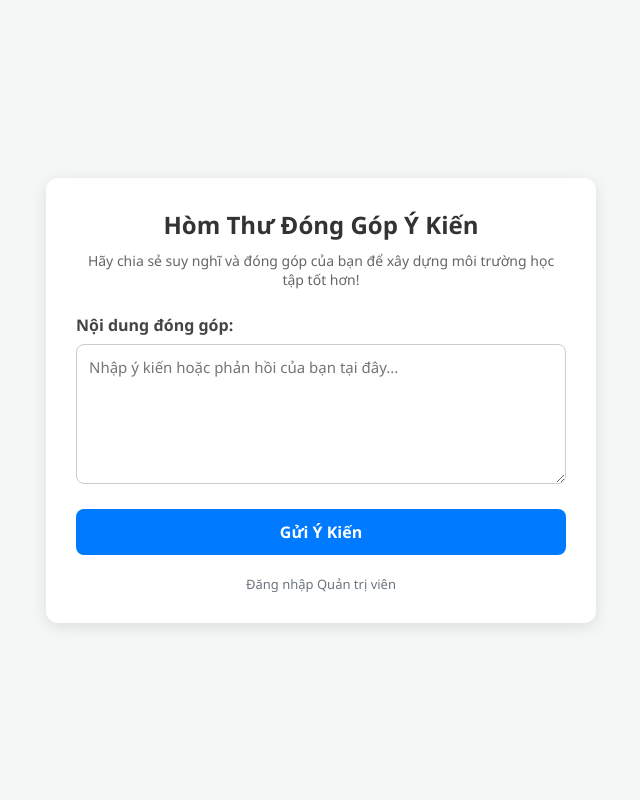
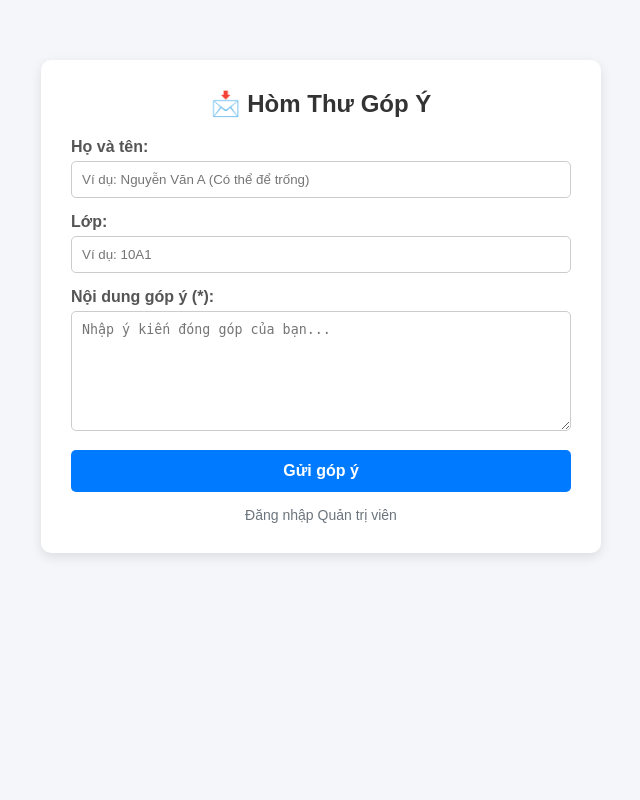
Before and after one commit to xiangkaiwen110608-blip/WedHocSinh, a Flask app: page / in a window 1280 px wide. Shown: the whole page, without its empty margins (319-959 px from the left). Run offline with Flask 3, Linux system fonts and the light colour scheme.

Commit message:
Revise feedback form and enhance styling
Updated the feedback form layout and added new fields for name and class. Improved styling and success message handling.

```diff
--- a/templates/index.html
+++ b/templates/index.html
@@ -3,140 +3,53 @@
 <head>
     <meta charset="UTF-8">
     <meta name="viewport" content="width=device-width, initial-scale=1.0">
-    <title>Đóng Góp Ý Kiến Học Sinh</title>
+    <title>Hòm Thư Góp Ý Học Sinh</title>
     <style>
-        * {
-            box-sizing: border-box;
-            margin: 0;
-            padding: 0;
-            font-family: 'Segoe UI', Tahoma, Geneva, Verdana, sans-serif;
-        }
-
-        body {
-            background-color: #f4f7f6;
-            display: flex;
-            justify-content: center;
-            align-items: center;
-            min-height: 100vh;
-            padding: 20px;
-        }
-
-        .container {
-            background: #ffffff;
-            padding: 30px;
-            border-radius: 12px;
-            box-shadow: 0 4px 15px rgba(0, 0, 0, 0.1);
-            width: 100%;
-            max-width: 550px;
-        }
-
-        h2 {
-            color: #333;
-            text-align: center;
-            margin-bottom: 10px;
-        }
-
-        p.subtitle {
-            color: #666;
-            text-align: center;
-            font-size: 14px;
-            margin-bottom: 25px;
-        }
-
-        .alert-success {
-            background-color: #d4edda;
-            color: #155724;
-            border: 1px solid #c3e6cb;
-            padding: 12px;
-            border-radius: 6px;
-            margin-bottom: 20px;
-            text-align: center;
-            font-size: 14px;
-        }
-
-        .form-group {
-            margin-bottom: 20px;
-        }
-
-        label {
-            display: block;
-            margin-bottom: 8px;
-            font-weight: 600;
-            color: #444;
-        }
-
-        textarea {
-            width: 100%;
-            height: 140px;
-            padding: 12px;
-            border: 1px solid #ccc;
-            border-radius: 8px;
-            resize: vertical;
-            font-size: 15px;
-            outline: none;
-            transition: border-color 0.2s;
-        }
-
-        textarea:focus {
-            border-color: #007bff;
-        }
-
-        button {
-            width: 100%;
-            padding: 12px;
-            background-color: #007bff;
-            color: white;
-            border: none;
-            border-radius: 8px;
-            font-size: 16px;
-            font-weight: bold;
-            cursor: pointer;
-            transition: background-color 0.2s;
-        }
-
-        button:hover {
-            background-color: #0056b3;
-        }
-
-        .admin-link {
-            display: block;
-            text-align: center;
-            margin-top: 20px;
-            color: #6c757d;
-            text-decoration: none;
-            font-size: 13px;
-        }
-
-        .admin-link:hover {
-            text-decoration: underline;
-        }
+        body { font-family: Arial, sans-serif; background: #f4f6f9; margin: 0; padding: 20px; }
+        .container { max-width: 500px; margin: 40px auto; background: white; padding: 30px; border-radius: 10px; box-shadow: 0 4px 12px rgba(0,0,0,0.1); }
+        h2 { text-align: center; color: #333; margin-top: 0; }
+        .form-group { margin-bottom: 15px; }
+        label { display: block; margin-bottom: 5px; font-weight: bold; color: #555; }
+        input[type="text"], textarea { width: 100%; padding: 10px; border: 1px solid #ccc; border-radius: 5px; box-sizing: border-box; }
+        textarea { height: 120px; resize: vertical; }
+        button { width: 100%; padding: 12px; background: #007bff; color: white; border: none; border-radius: 5px; font-size: 16px; font-weight: bold; cursor: pointer; }
+        button:hover { background: #0056b3; }
+        .alert-success { background: #d4edda; color: #155724; padding: 10px; border-radius: 5px; margin-bottom: 15px; }
+        .alert-danger { background: #f8d7da; color: #721c24; padding: 10px; border-radius: 5px; margin-bottom: 15px; }
+        .admin-link { display: block; text-align: center; margin-top: 15px; color: #6c757d; text-decoration: none; font-size: 14px; }
+        .admin-link:hover { text-decoration: underline; }
     </style>
 </head>
 <body>
+    <div class="container">
+        <h2>📩 Hòm Thư Góp Ý</h2>
 
-    <div class="container">
-        <h2>Hòm Thư Đóng Góp Ý Kiến</h2>
-        <p class="subtitle">Hãy chia sẻ suy nghĩ và đóng góp của bạn để xây dựng môi trường học tập tốt hơn!</p>
+        <!-- Thông báo từ Flask -->
+        {% with messages = get_flashed_messages(with_categories=true) %}
+          {% if messages %}
+            {% for category, message in messages %}
+              <div class="alert-{{ category }}">{{ message }}</div>
+            {% endfor %}
+          {% endif %}
+        {% endwith %}
 
-        <!-- Thông báo gửi thành công -->
-        {% if success %}
-            <div class="alert-success">
-                Cảm ơn bạn! Ý kiến của bạn đã được gửi thành công.
-            </div>
-        {% endif %}
-
-        <!-- Form gửi ý kiến -->
         <form action="/submit-feedback" method="POST">
             <div class="form-group">
-                <label for="content">Nội dung đóng góp:</label>
-                <textarea id="content" name="content" placeholder="Nhập ý kiến hoặc phản hồi của bạn tại đây..." required></textarea>
+                <label for="name">Họ và tên:</label>
+                <input type="text" id="name" name="name" placeholder="Ví dụ: Nguyễn Văn A (Có thể để trống)">
             </div>
-
-            <button type="submit">Gửi Ý Kiến</button>
+            <div class="form-group">
+                <label for="student_class">Lớp:</label>
+                <input type="text" id="student_class" name="student_class" placeholder="Ví dụ: 10A1">
+            </div>
+            <div class="form-group">
+                <label for="feedback">Nội dung góp ý (*):</label>
+                <textarea id="feedback" name="feedback" placeholder="Nhập ý kiến đóng góp của bạn..." required></textarea>
+            </div>
+            <button type="submit">Gửi góp ý</button>
         </form>
 
         <a href="/login" class="admin-link">Đăng nhập Quản trị viên</a>
     </div>
-
 </body>
 </html>
```
